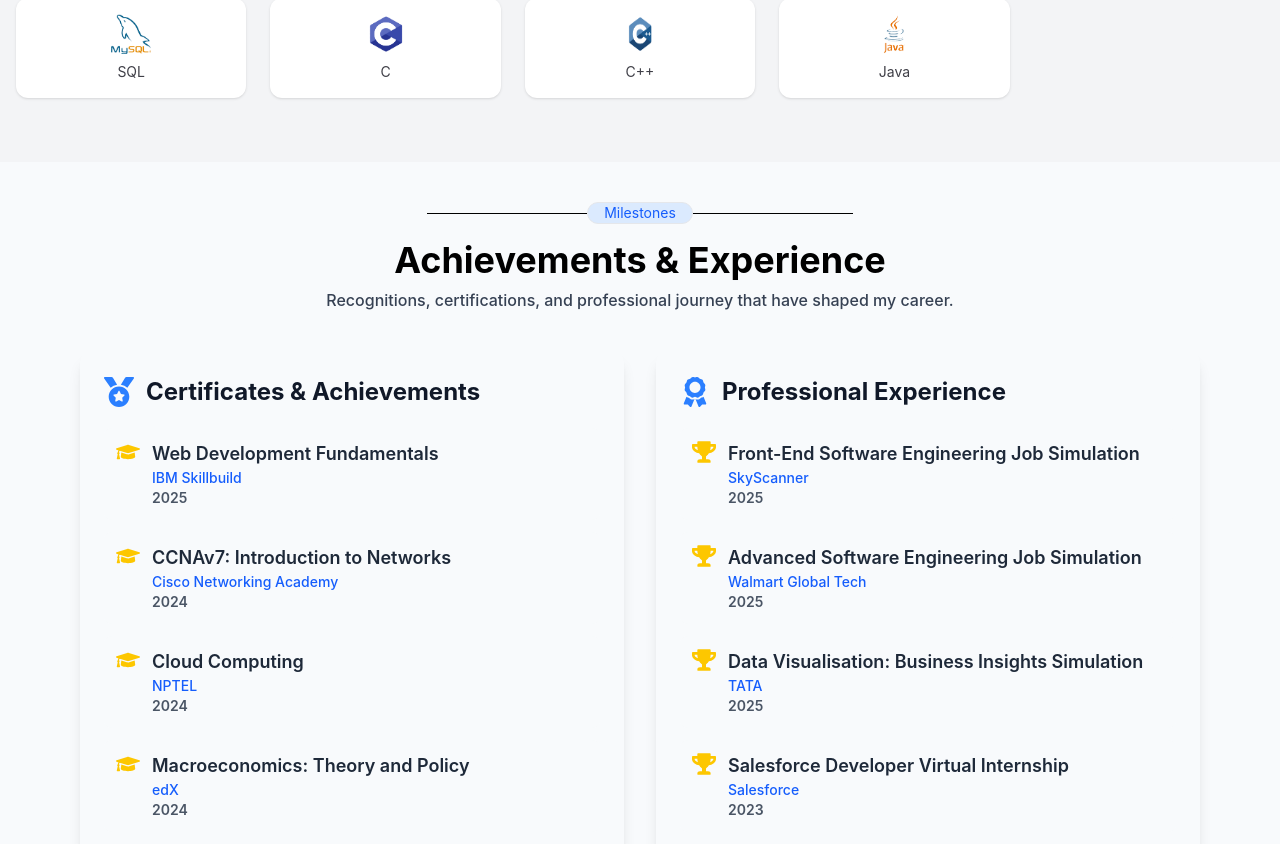
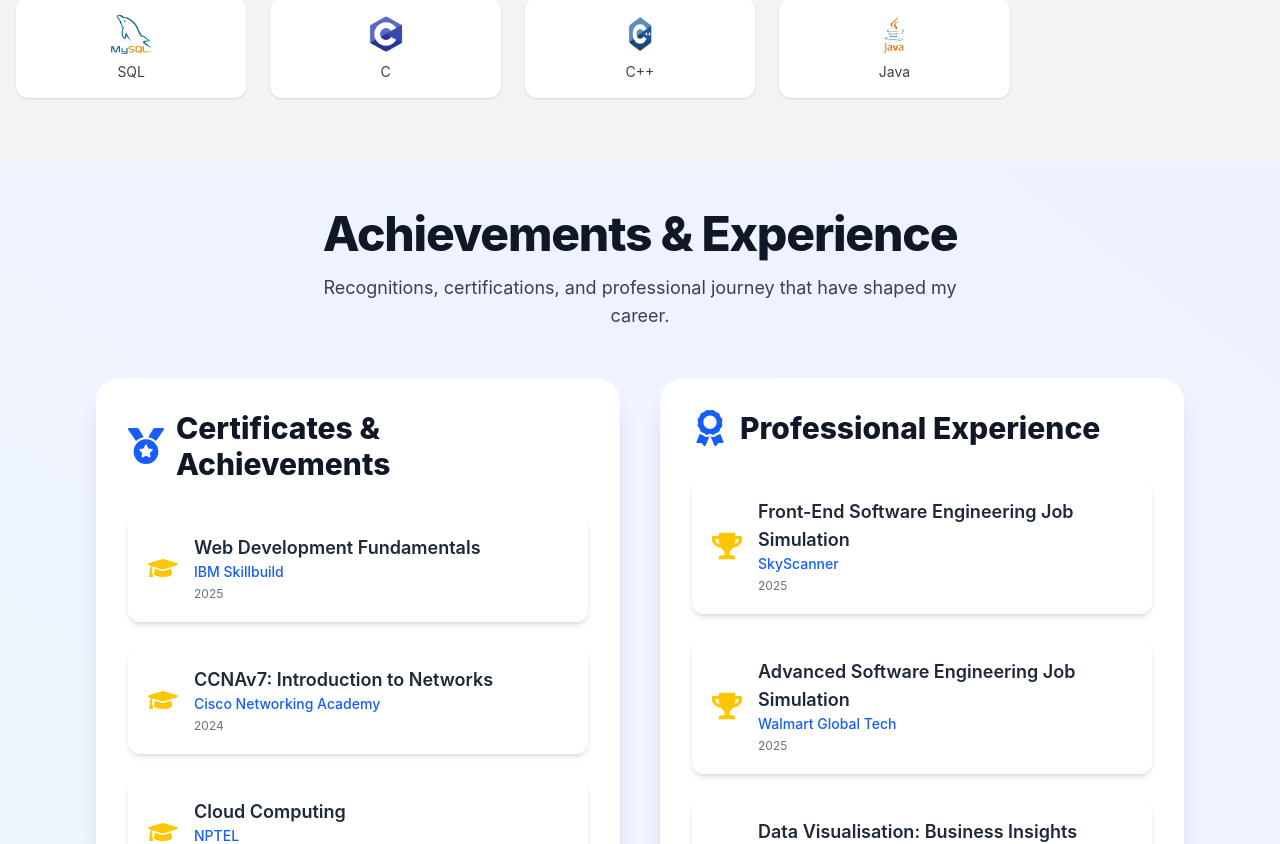
Before and after one commit to AshapuMohan/Ashapu-Mohan-Portfolio, a React (Create React App) app: page / in a window 1280 px wide. Shown: the part 1336-2180 px from the top of the page. Built offline with nearby package versions, Linux system fonts and the light colour scheme.

Commit message:
Update Projects.js

```diff
--- a/src/components/Projects.js
+++ b/src/components/Projects.js
@@ -1,101 +1,98 @@
-import React from 'react';
-import { FaTrophy, FaMedal, FaGraduationCap, FaAward } from 'react-icons/fa';
+import { FaTrophy, FaMedal, FaGraduationCap, FaAward } from "react-icons/fa"
+import { motion } from "framer-motion"
 
 const certificates = [
   {
-    certificate_type: 'Web Development Fundamentals',
-    certificate_name: 'IBM Skillbuild',
-    date: '2025',
+    certificate_type: "Web Development Fundamentals",
+    certificate_name: "IBM Skillbuild",
+    date: "2025",
   },
   {
-    certificate_type: 'CCNAv7: Introduction to Networks',
-    certificate_name: 'Cisco Networking Academy',
-    date: '2024',
+    certificate_type: "CCNAv7: Introduction to Networks",
+    certificate_name: "Cisco Networking Academy",
+    date: "2024",
   },
   {
-    certificate_type: 'Cloud Computing',
-    certificate_name: 'NPTEL',
-    date: '2024',
+    certificate_type: "Cloud Computing",
+    certificate_name: "NPTEL",
+    date: "2024",
   },
   {
-    certificate_type: 'Macroeconomics: Theory and Policy',
-    certificate_name: 'edX',
-    date: '2024',
+    certificate_type: "Macroeconomics: Theory and Policy",
+    certificate_name: "edX",
+    date: "2024",
   },
-];
+]
 
 const experience = [
   {
-    simulation_name: 'Front-End Software Engineering Job Simulation',
-    company_name: 'SkyScanner',
-    year: '2025',
+    simulation_name: "Front-End Software Engineering Job Simulation",
+    company_name: "SkyScanner",
+    year: "2025",
   },
   {
-    simulation_name: 'Advanced Software Engineering Job Simulation',
-    company_name: 'Walmart Global Tech',
-    year: '2025',
+    simulation_name: "Advanced Software Engineering Job Simulation",
+    company_name: "Walmart Global Tech",
+    year: "2025",
   },
   {
-    simulation_name: 'Data Visualisation: Business Insights Simulation',
-    company_name: 'TATA',
-    year: '2025',
+    simulation_name: "Data Visualisation: Business Insights Simulation",
+    company_name: "TATA",
+    year: "2025",
   },
   {
-    simulation_name: 'Salesforce Developer Virtual Internship',
-    company_name: 'Salesforce',
-    year: '2023',
+    simulation_name: "Salesforce Developer Virtual Internship",
+    company_name: "Salesforce",
+    year: "2023",
   },
-];
+]
 
 const SectionHeader = ({ icon, title }) => (
-  <div className="flex items-center gap-3 mb-5">
-    <div className="text-3xl text-blue-500">{icon}</div>
-    <h2 className="text-2xl font-bold text-gray-900">{title}</h2>
+  <div className="flex items-center gap-3 mb-6 sm:mb-8">
+    <div className="text-3xl sm:text-4xl text-blue-600">{icon}</div>
+    <h2 className="text-2xl sm:text-3xl font-extrabold text-gray-900">{title}</h2>
   </div>
-);
+)
 
 const Item = ({ icon, title, subtitle, date }) => (
-  <li className="p-3 rounded-lg bg-slate-50 hover:bg-slate-100 transition-all">
-    <div className="flex items-start gap-3">
-      <div className="text-yellow-400 text-2xl">{icon}</div>
-      <div className="flex-1">
-        <h3 className="font-semibold text-lg text-gray-800">{title}</h3>
+  <motion.li
+    whileHover={{ scale: 1.03, boxShadow: "0 6px 12px rgba(0,0,0,0.1)" }}
+    transition={{ type: "spring", stiffness: 250 }}
+    className="bg-white rounded-xl p-4 sm:p-5 flex gap-4 items-center cursor-pointer shadow-md"
+  >
+    <div className="text-yellow-400 text-2xl sm:text-3xl flex-shrink-0">{icon}</div>
+    <div>
+      <h3 className="text-base sm:text-lg font-semibold text-gray-800">{title}</h3>
       <p className="text-sm text-blue-600 font-medium">{subtitle}</p>
-        <p className="text-sm font-semibold text-gray-600">{date}</p>
+      <p className="text-xs text-gray-500 mt-1">{date}</p>
     </div>
-    </div>
-  </li>
-);
+  </motion.li>
+)
 
 const Projects = () => {
   return (
-    <section className="bg-slate-50 py-10 px-4 sm:px-6 lg:px-20">
-      {/* Divider */}
-      <div className="flex items-center justify-center mb-4">
-        <div className="w-28 sm:w-40 border-t border-black"></div>
-        <span className="px-4 text-sm border border-gray-200 bg-blue-100 text-blue-600 rounded-full">
-          Milestones
-        </span>
-        <div className="w-28 sm:w-40 border-t border-black"></div>
-      </div>
-
-      {/* Heading */}
-      <h2 className="text-3xl sm:text-4xl font-bold text-center text-black">
+    <section className="bg-gradient-to-tr from-blue-50 to-indigo-50 py-12 px-4 sm:px-8 md:px-12 lg:px-24">
+      <div className="max-w-7xl mx-auto w-full">
+        <div className="text-center mb-12">
+          <h1 className="text-3xl sm:text-4xl lg:text-5xl font-extrabold text-gray-900 tracking-tight">
             Achievements & Experience
-      </h2>
-      <p className="text-center text-gray-700 mt-2 font-medium max-w-2xl mx-auto">
+          </h1>
+          <p className="mt-4 text-base sm:text-lg text-gray-700 max-w-2xl mx-auto">
             Recognitions, certifications, and professional journey that have shaped my career.
           </p>
-
-      {/* Cards */}
-      <div className="grid grid-cols-1 lg:grid-cols-2 gap-8 mt-10">
-        {/* Certificates */}
-        <div className="shadow-lg rounded-xl p-6 hover:shadow-xl transition-all">
+        </div>
+        <div className="grid grid-cols-1 md:grid-cols-2 gap-10">
+          <motion.div
+            initial={{ opacity: 0, x: -40 }}
+            whileInView={{ opacity: 1, x: 0 }}
+            viewport={{ once: true }}
+            className="bg-white rounded-3xl shadow-xl p-6 sm:p-8"
+          >
             <SectionHeader icon={<FaMedal />} title="Certificates & Achievements" />
-          <ul className="space-y-3">
-            {certificates.map((cert, index) => (
+            <ul className="space-y-5 sm:space-y-6">
+              {certificates.map((cert, idx) => (
                 <Item
-                key={index}
+                  key={idx}
                   icon={<FaGraduationCap />}
                   title={cert.certificate_type}
                   subtitle={cert.certificate_name}
@@ -103,15 +100,18 @@ const Projects = () => {
                 />
               ))}
             </ul>
-        </div>
-
-        {/* Experience */}
-        <div className="shadow-lg rounded-xl p-6 hover:shadow-xl transition-all">
+          </motion.div>
+          <motion.div
+            initial={{ opacity: 0, x: 40 }}
+            whileInView={{ opacity: 1, x: 0 }}
+            viewport={{ once: true }}
+            className="bg-white rounded-3xl shadow-xl p-6 sm:p-8"
+          >
             <SectionHeader icon={<FaAward />} title="Professional Experience" />
-          <ul className="space-y-3">
-            {experience.map((exp, index) => (
+            <ul className="space-y-5 sm:space-y-6">
+              {experience.map((exp, idx) => (
                 <Item
-                key={index}
+                  key={idx}
                   icon={<FaTrophy />}
                   title={exp.simulation_name}
                   subtitle={exp.company_name}
@@ -119,10 +119,11 @@ const Projects = () => {
                 />
               ))}
             </ul>
+          </motion.div>
         </div>
       </div>
     </section>
-  );
-};
+  )
+}
 
-export default Projects;
+export default Projects
```
Lines whose indentation alone changed are shown as unchanged.
